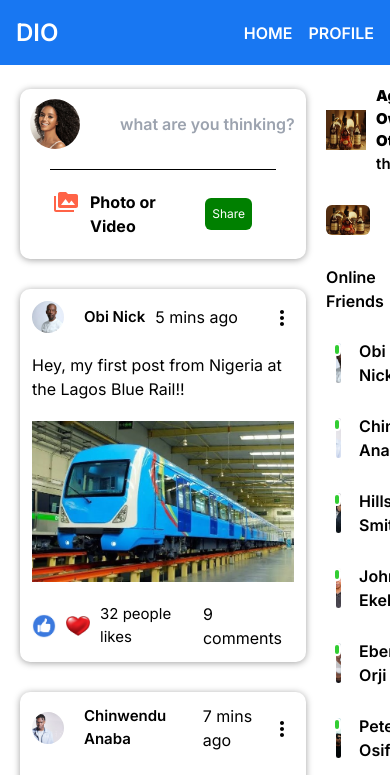
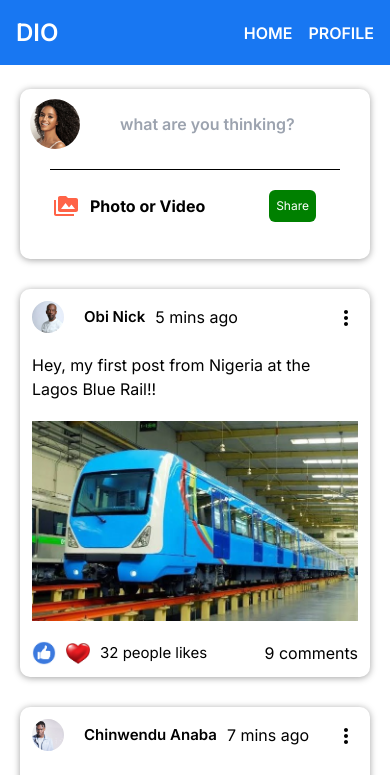
Before and after one commit to Usytech01/D-tech, a Next.js app: page / in a window 390 px wide. Shown: the top 775 px of the page. Built offline with nearby package versions, Linux system fonts and the light colour scheme.

Commit message:
Debugging

```diff
--- a/app/component/Rightbar.jsx
+++ b/app/component/Rightbar.jsx
@@ -6,7 +6,7 @@ import { Users } from '../../dummyData'
 
 export default function Rightbar() {
   return (
-    <div className="lg:block w-[30vw] font-semibold overflow-hidden">
+    <div className="hidden lg:block w-[30vw] font-semibold overflow-hidden">
       <div className="pt-[20px] pr-[20px]">
         <div className="flex items-center">
           <Image
```
